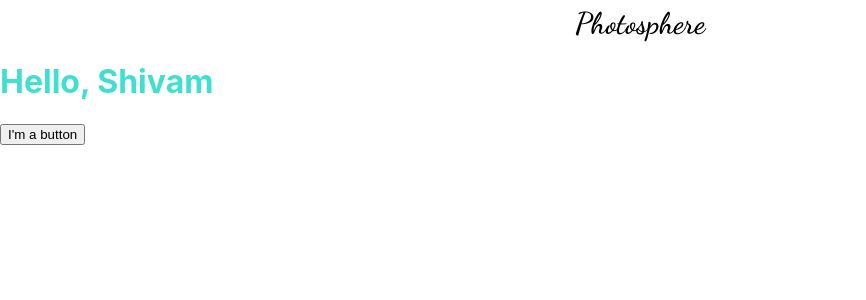
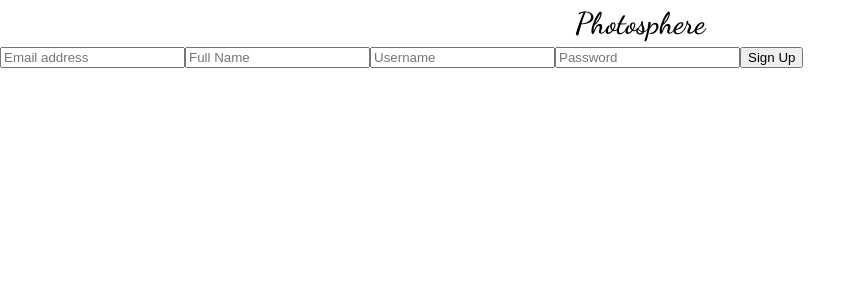
Before and after one commit to sid56rajawat/Photosphere, a React (Create React App) app in the folder client/: page / in a window 1280 px wide. Shown: the top 300 px of the page, without its empty margins (0-866 px from the left). Built offline with nearby package versions, Linux system fonts and the light colour scheme.

Commit message:
Add Basic Registration Form

```diff
--- a/client/src/App.js
+++ b/client/src/App.js
@@ -1,4 +1,4 @@
-import "./App.css";
+import "./assets/css/App.css";
 
 function MyButton() {
   return <button>I'm a button</button>;
--- a/client/src/index.css
+++ b/client/src/assets/css/index.css
@@ -1,4 +1,7 @@
-@import url("https://fonts.googleapis.com/css2?family=Dancing+Script:wght@600&display=swap");
+@font-face {
+  font-family: dancingScript;
+  src: url("../fonts/DancingScript-SemiBold.ttf");
+}
 
 body {
   margin: 0;
@@ -17,7 +20,7 @@ code {
 .logo {
   /* border: 1px solid; */
   text-align: center;
-  font-family: "Dancing Script", cursive;
+  font-family: dancingScript, cursive;
   font-size: 30px;
   margin: 5px 0px;
 }
--- a/client/src/components/ui/Logo.js
+++ b/client/src/components/ui/Logo.js
@@ -1,7 +1,3 @@
-export default function Logo() {
-  return (
-    <div>
-      <p className="logo">Photosphere</p>
-    </div>
-  );
+export default function Logo(obj) {
+  return <p className="logo">{obj.name}</p>;
 }
--- a/client/src/index.js
+++ b/client/src/index.js
@@ -1,15 +1,16 @@
 import React from "react";
 import ReactDOM from "react-dom/client";
-import "./index.css";
+import "./assets/css/index.css";
 import Logo from "./components/ui/Logo";
 import MyApp from "./App";
 import reportWebVitals from "./reportWebVitals";
+import Register from "./pages/register/register";
 
 const root = ReactDOM.createRoot(document.getElementById("root"));
 root.render(
   <React.StrictMode>
-    <Logo />
-    <MyApp />
+    <Logo name="Photosphere" />
+    <Register/>
   </React.StrictMode>
 );
 
--- /dev/null
+++ b/client/src/pages/register/register.js
@@ -0,0 +1,21 @@
+import "./register.css"
+
+function Input({placeholder, type, name}){
+    return(
+        <input type={type} placeholder={placeholder} id={name} name={name}></input>
+    );
+}
+
+export default function Register(){
+    return(
+        <div>
+            <form action="#">
+                <Input placeholder="Email address" type="email" name="email"/>
+                <Input placeholder="Full Name" type="text" name="fullName"/>
+                <Input placeholder="Username" type="text" name="userName"/>
+                <Input placeholder="Password" type="password" name="password"/>
+                <input type="submit" value="Sign Up"/>
+            </form>
+        </div>
+    );
+}
```
Also changed, not shown: client/src/assets/css/App.css (renamed from client/src/App.css), client/src/assets/fonts/DancingScript-SemiBold.ttf (added), client/src/pages/register/register.css (added).
